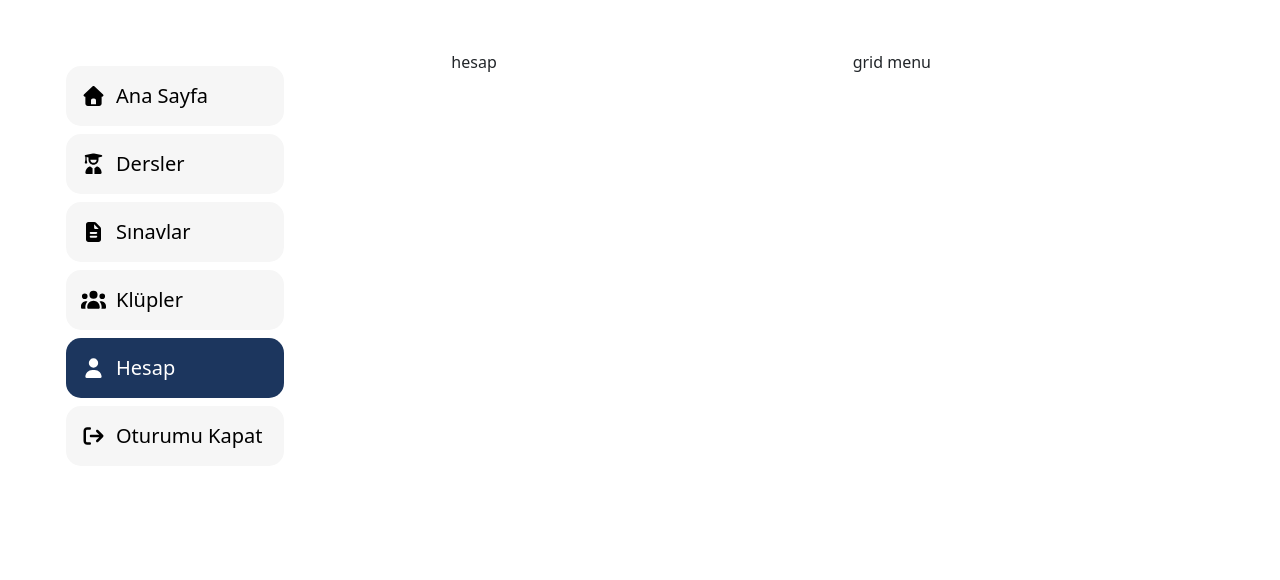
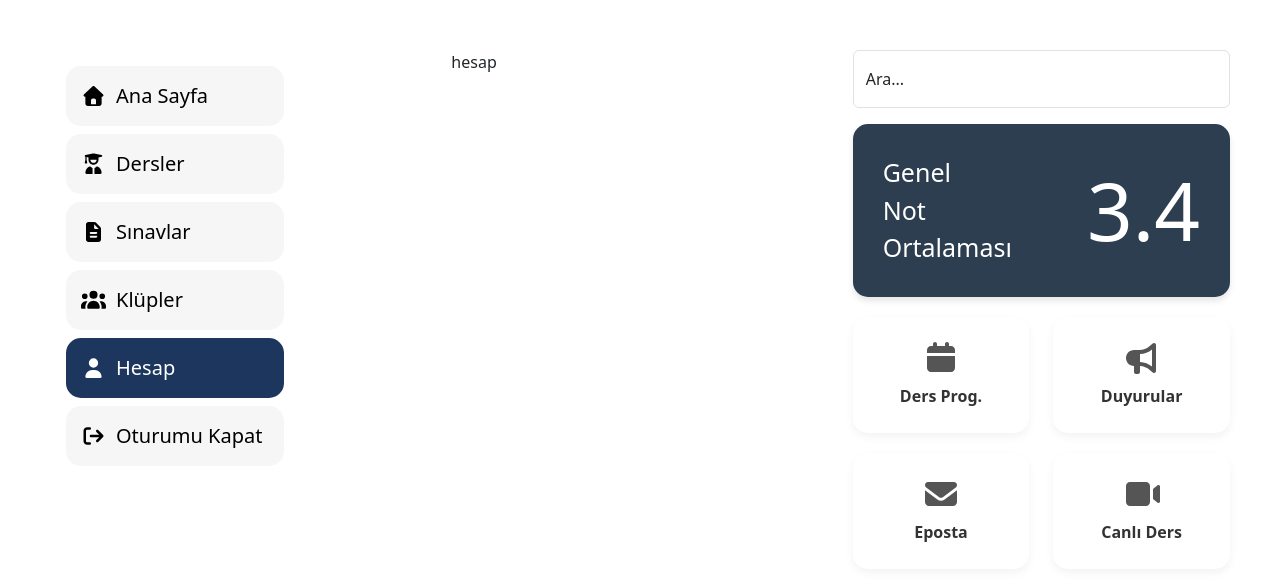
Before and after one commit to bektaskraa/isubu-obs, a React (Vite) app: page /hesap in a window 1280 px wide. Shown: the top 580 px of the page. Built offline with nearby package versions, Linux system fonts and the light colour scheme.

Commit message:
feat: implement quick-access grid menu

```diff
--- a/src/App.jsx
+++ b/src/App.jsx
@@ -1,4 +1,5 @@
 import Sidebar from "./components/Sidebar";
+import GridMenu from "./components/GridMenu";
 import { Routes, Route } from 'react-router-dom';
 
 
@@ -25,7 +26,7 @@ function App() {
                     </Routes>
                 </div>
                 <div className={'col-4'}>
-                    grid menu
+                    <GridMenu />
                 </div>
             </div>
         </div>
--- /dev/null
+++ b/src/components/GridMenu.css
@@ -0,0 +1,67 @@
+.dashboard-card {
+    background-color: #fff;
+    border-radius: 15px;
+    box-shadow: 0 4px 6px rgba(0, 0, 0, 0.1);
+    display: flex;
+    flex-direction: column;
+    justify-content: center;
+    align-items: center;
+    text-align: center;
+}
+
+.gno-card {
+    background-color: #2c3e50;
+    color: #fff;
+    padding: 30px;
+
+    display: flex;
+    flex-direction: row;
+    justify-content: space-between;
+    align-items: center;
+}
+.gno-card:hover {
+    background-color: #202f3c;
+    cursor: pointer;
+}
+.gno-card span{
+    margin: 0px;
+    text-align: left;
+    font-size: 25px;
+}
+.gno-card h2{
+    margin: 0px;
+    font-size: 80px;
+}
+
+
+.action-card {
+    background-color: #fff;
+    border-radius: 15px;
+    padding: 25px 15px;
+    box-shadow: 0 4px 10px rgba(0, 0, 0, 0.05);
+    margin: 20px 0px 0px 0px;
+
+    display: flex;
+    flex-direction: column;
+    align-items: center;
+    justify-content: center;
+    text-align: center;
+    gap: 10px;
+    cursor: pointer;
+    transition: transform 0.2s ease, box-shadow 0.2s ease;
+}
+
+.action-card:hover {
+    transform: translateY(-3px); /* Hafif yukarı kalkma efekti */
+    box-shadow: 0 6px 15px rgba(0, 0, 0, 0.1);
+}
+
+.action-card .fa-icon {
+    font-size: 32px; /* İkon boyutu */
+    color: #555; /* Koyu gri renk */
+}
+
+.action-card span {
+    font-weight: 600;
+    color: #333; /* Koyu yazı rengi */
+}
--- /dev/null
+++ b/src/components/GridMenu.jsx
@@ -0,0 +1,69 @@
+import React from "react";
+import './GridMenu.css';
+import { NavLink } from 'react-router-dom';
+import { FontAwesomeIcon } from '@fortawesome/react-fontawesome';
+import { faCalendar, faBullhorn, faEnvelope, faVideo } from '@fortawesome/free-solid-svg-icons';
+
+function GridMenu() {
+    return (
+       <div className={'row'}>
+           <div className={'col-12'}>
+               <form>
+                   <div className="form-floating mb-3">
+                       <input
+                           type="text"
+                           className="form-control"
+                           id="floatingInput"
+                           placeholder="Adınız"
+                       />
+                       <label htmlFor="floatingInput">Ara...</label>
+                   </div>
+               </form>
+           </div>
+           <div className={'col-12'}>
+               <div className="dashboard-card gno-card">
+                   <span>Genel<br/> Not<br/> Ortalaması<br/></span>
+                   <h2>3.4</h2>
+               </div>
+           </div>
+           <div className={'col-12'}>
+               <div className={'row'}>
+                   <div className={'col-6'}>
+                       <div className="action-card">
+                           <FontAwesomeIcon icon={faCalendar} className="fa-icon" />
+                           <span>Ders Prog.</span>
+                       </div>
+                   </div>
+                   <div className={'col-6'}>
+                       <div className="action-card">
+                           <FontAwesomeIcon icon={faBullhorn} className="fa-icon" />
+                           <span>Duyurular</span>
+                       </div>
+                   </div>
+                   <div className={'col-6'}>
+                       <div className="action-card">
+                           <FontAwesomeIcon icon={faEnvelope} className="fa-icon" />
+                           <span>Eposta</span>
+                       </div>
+                   </div>
+                   <div className={'col-6'}>
+                       <div className="action-card">
+                           <FontAwesomeIcon icon={faVideo} className="fa-icon" />
+                           <span>Canlı Ders</span>
+                       </div>
+                   </div>
+               </div>
+
+
+
+
+
+
+
+           </div>
+       </div>
+
+    );
+}
+
+export default GridMenu;
```
